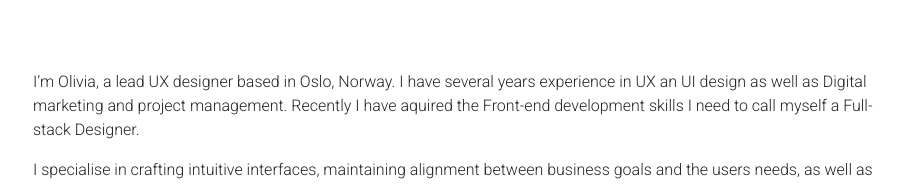
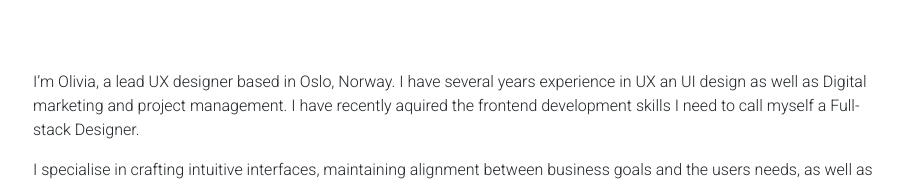
Before and after one commit to MissPotatoGirl/portfolio-2024, a plain HTML site: page index.html in a window 1280 px wide. Shown: the part 1772-1956 px from the top of the page, without its empty margins (184-1093 px from the left). Drawn offline with nearby package versions, Linux system fonts and the light colour scheme.

```diff
--- a/index.html
+++ b/index.html
@@ -129,7 +129,7 @@
           <p>
             I’m Olivia, a lead UX designer based in Oslo, Norway. I have several
             years experience in UX an UI design as well as Digital marketing and
-            project management. Recently I have aquired the Front-end
+            project management. I have recently aquired the frontend
             development skills I need to call myself a Full-stack Designer.
           </p>
           <p>
```
